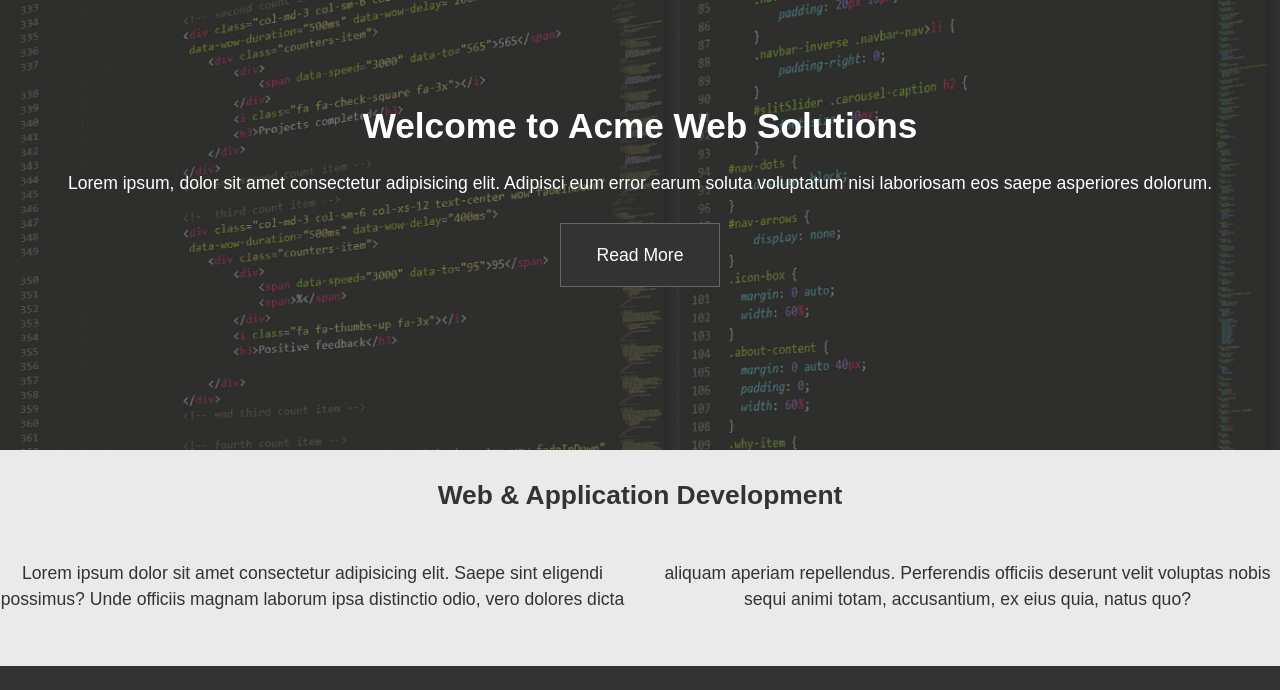
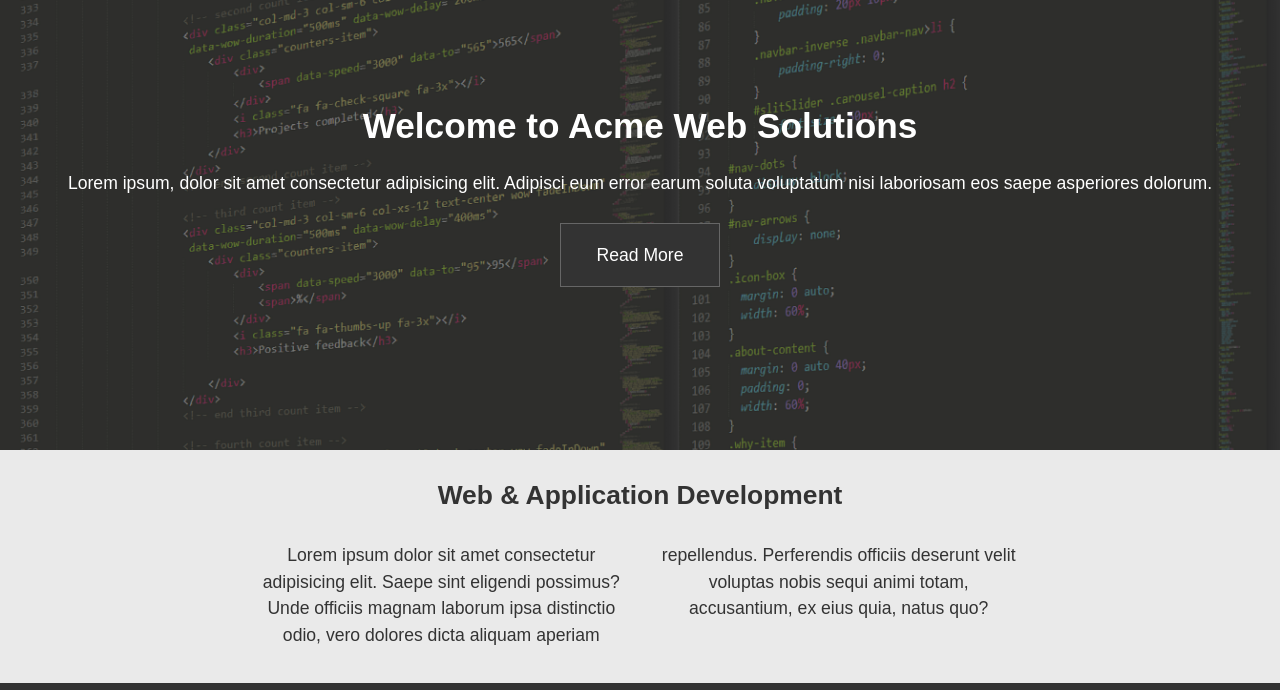
Before and after one commit to YuliiaRez/Grid-Layout, a plain HTML site: page index.html in a window 1280 px wide. Shown: the top 690 px of the page. Drawn offline with Linux system fonts and the light colour scheme; grey boxes are pictures that could not be loaded.

Commit message:
30.04.21

```diff
--- a/css/style.css
+++ b/css/style.css
@@ -13,9 +13,10 @@
     line-height: 1.5;
     text-align: center;
   }
+  /*- по примеру не предусмотрено, что футер бедут прибит к низу. Обратите внимание на высоту враппера.*/
 .wrapper{
   display: grid;
-  min-height: 100vh;
+  /*min-height: 100vh;*/
 	grid-template: minmax(100px, auto) 1fr minmax(70px, auto) / 1fr;
   grid-template-areas:
   'header'
@@ -68,7 +69,29 @@ h1{
 .mainContainer{
   grid-area: main;
 }
-.sectionA{
+/*- вторую сверху секцию с колонками было бы неплохо ограничить по ширине, колонки на широком экране некрасиво расползаются и превращаются в одну левую.
+Концептуальное пожелание: Было бы неплохо исселовать поведение образца при масштабировании и сужении.  Можно заметить, что там контент в 1-4 секциях ограничен 992 или 120 пикселями по ширине. Тогда все эти блоки можно сделать грид-контейнерами и распределить пространство по ширине по одной части пустой по бокам (похоже как в кардКонтейнере), а средней ограничить ширину minmax`ом.*/
+.sectionA {
+  background: #eaeaea;
+  color: #333;
+  padding-bottom: 2em;
+}
+
+@media (min-width: 700px){
+.contentText {
+    display: grid;
+    grid-template-columns: 1fr repeat(2, minmax(auto, 400px)) 1fr;
+}
+.contentText>p{
+  grid-column: 2/span 2;
+  column-count: 2;
+  column-fill: balance;
+  column-gap: 30px;
+  padding: 0 1em;
+  }
+
+}
+/*.sectionA{
   background: #eaeaea;
   color: #333;
   padding-bottom: 2em;
@@ -76,12 +99,13 @@ h1{
 @media (min-width: 700px)  {
 .contentText>p{
   column-count: 2;
-  column-gap: 30px;
+  column-gap: 30px;*/
 }
 }
-
+/*- непонятная серая полоса над футером. */
+/*это был лишний паддинг в sectionB*/
 #sectionB{
-    padding: 1em 0;
+    padding: 1em 0 0 0;
 }
 @media (min-width: 700px){
 .cardContainer{
@@ -156,8 +180,13 @@ img{
   color: #fff;
   text-align: center;
 }
+
+   /*- обратите внимание на футер, там блоки занимают не по половине ширины, как в примере задумано, а иначе.- Неправильный синтаксис был и медиа не работал вообще.*/
+
 @media (min-width: 700px){
 .footer {
     display: grid;
     grid-template-columns: repeat(2, minmax(auto, 25em));
+    justify-content: center;
   }
+}
```
